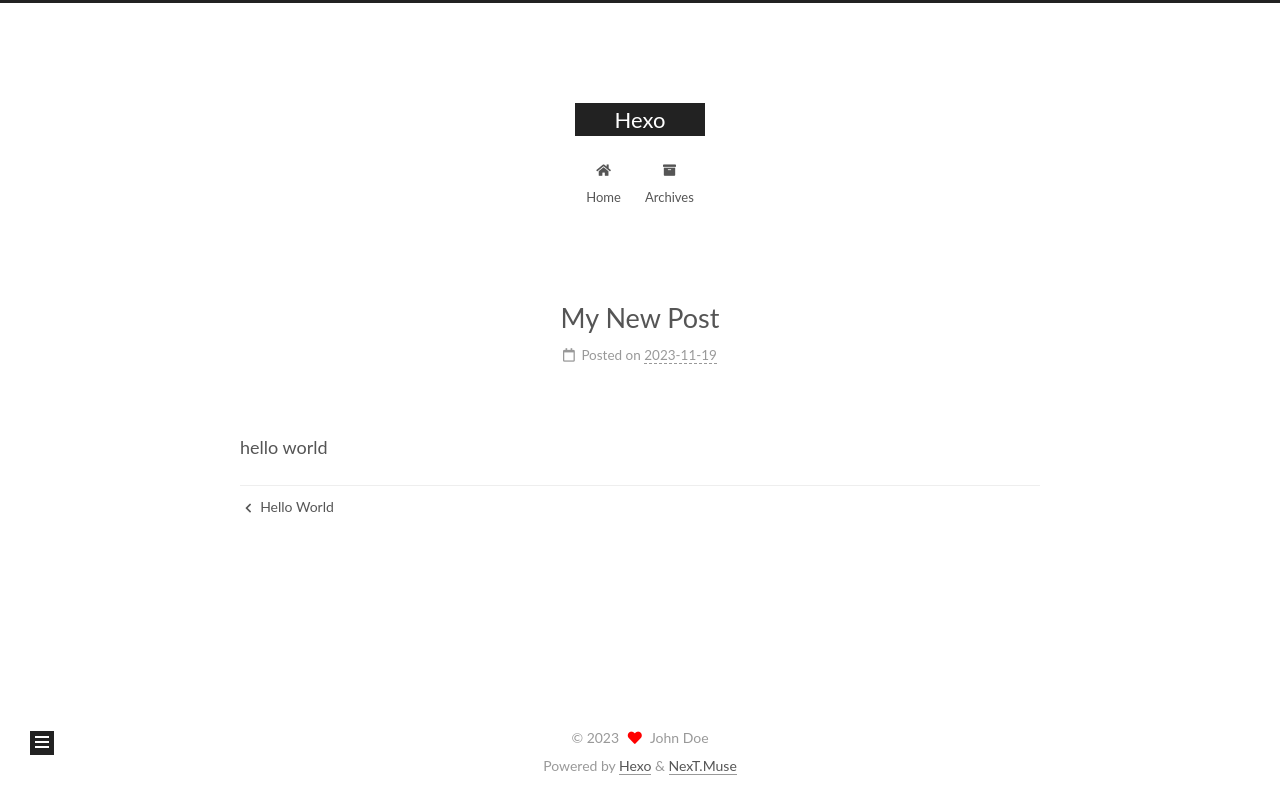
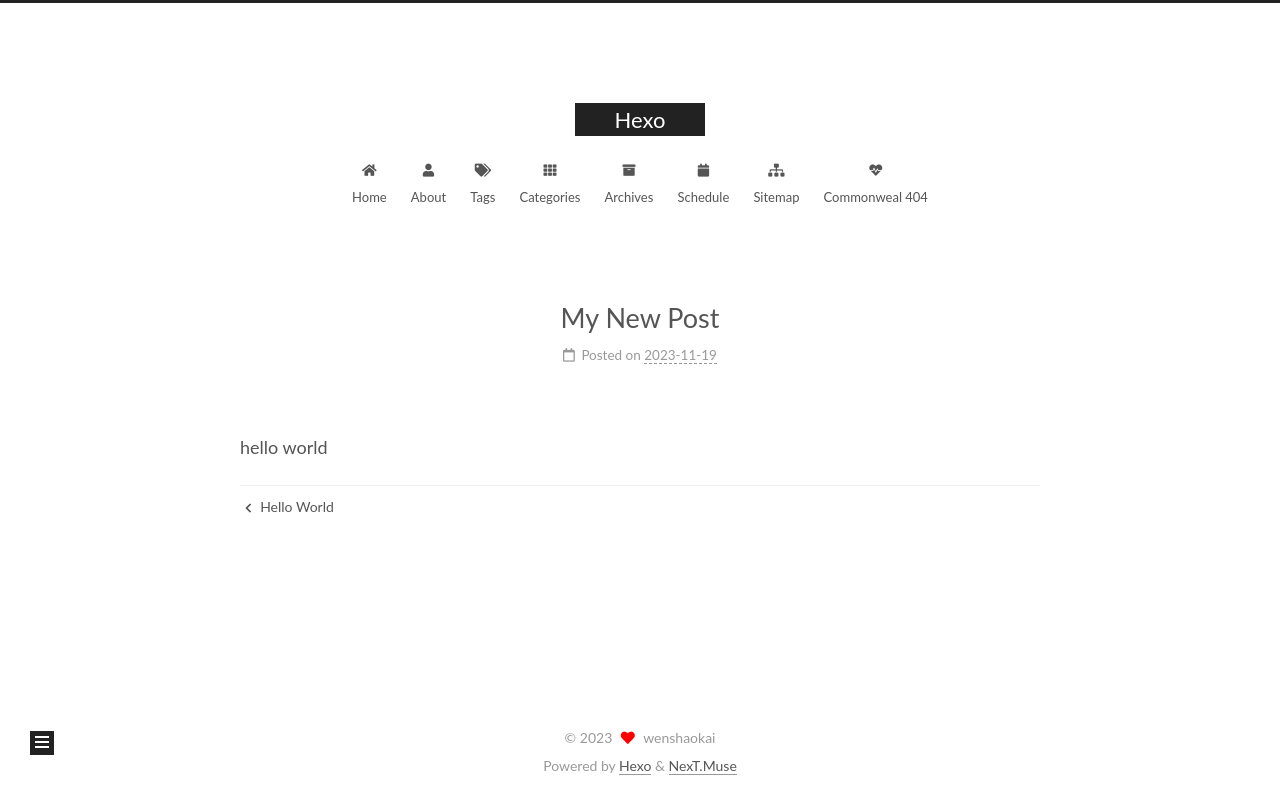
Before and after one commit to 837171721/837171721.github.io, a plain HTML site: page 2023/11/19/My-New-Post/index.html in a window 1280 px wide. Drawn offline with Linux system fonts and the light colour scheme.

Commit message:
Site updated: 2023-11-19 17:49:06

```diff
--- a/2023/11/19/My-New-Post/index.html
+++ b/2023/11/19/My-New-Post/index.html
@@ -1,5 +1,5 @@
 <!DOCTYPE html>
-<html lang="en">
+<html lang="zh-Hans">
 <head>
   <meta charset="UTF-8">
 <meta name="viewport" content="width=device-width, initial-scale=1, maximum-scale=2">
@@ -26,10 +26,10 @@
 <meta property="og:url" content="http://example.com/2023/11/19/My-New-Post/index.html">
 <meta property="og:site_name" content="Hexo">
 <meta property="og:description" content="hello world">
-<meta property="og:locale" content="en_US">
+<meta property="og:locale">
 <meta property="article:published_time" content="2023-11-19T07:58:07.000Z">
 <meta property="article:modified_time" content="2023-11-19T08:00:15.514Z">
-<meta property="article:author" content="John Doe">
+<meta property="article:author" content="wenshaokai">
 <meta name="twitter:card" content="summary">
 
 <link rel="canonical" href="http://example.com/2023/11/19/My-New-Post/">
@@ -41,7 +41,7 @@
     sidebar: "",
     isHome : false,
     isPost : true,
-    lang   : 'en'
+    lang   : 'zh-Hans'
   };
 </script>
 
@@ -117,9 +117,39 @@
     <a href="/" rel="section"><i class="fa fa-home fa-fw"></i>Home</a>
 
   </li>
+        <li class="menu-item menu-item-about">
+
+    <a href="/about/" rel="section"><i class="fa fa-user fa-fw"></i>About</a>
+
+  </li>
+        <li class="menu-item menu-item-tags">
+
+    <a href="/tags/" rel="section"><i class="fa fa-tags fa-fw"></i>Tags</a>
+
+  </li>
+        <li class="menu-item menu-item-categories">
+
+    <a href="/categories/" rel="section"><i class="fa fa-th fa-fw"></i>Categories</a>
+
+  </li>
         <li class="menu-item menu-item-archives">
 
     <a href="/archives/" rel="section"><i class="fa fa-archive fa-fw"></i>Archives</a>
+
+  </li>
+        <li class="menu-item menu-item-schedule">
+
+    <a href="/schedule/" rel="section"><i class="fa fa-calendar fa-fw"></i>Schedule</a>
+
+  </li>
+        <li class="menu-item menu-item-sitemap">
+
+    <a href="/sitemap.xml" rel="section"><i class="fa fa-sitemap fa-fw"></i>Sitemap</a>
+
+  </li>
+        <li class="menu-item menu-item-commonweal">
+
+    <a href="/404/" rel="section"><i class="fa fa-heartbeat fa-fw"></i>Commonweal 404</a>
 
   </li>
   </ul>
@@ -149,13 +179,13 @@
 
 
 
-  <article itemscope itemtype="http://schema.org/Article" class="post-block" lang="en">
+  <article itemscope itemtype="http://schema.org/Article" class="post-block" lang="zh-Hans">
     <link itemprop="mainEntityOfPage" href="http://example.com/2023/11/19/My-New-Post/">
 
     <span hidden itemprop="author" itemscope itemtype="http://schema.org/Person">
       <meta itemprop="image" content="/images/avatar.gif">
-      <meta itemprop="name" content="John Doe">
-      <meta itemprop="description" content="">
+      <meta itemprop="name" content="wenshaokai">
+      <meta itemprop="description" content="Just Do It">
     </span>
 
     <span hidden itemprop="publisher" itemscope itemtype="http://schema.org/Organization">
@@ -271,8 +301,8 @@
 
       <div class="site-overview-wrap sidebar-panel">
         <div class="site-author motion-element" itemprop="author" itemscope itemtype="http://schema.org/Person">
-  <p class="site-author-name" itemprop="name">John Doe</p>
-  <div class="site-description" itemprop="description"></div>
+  <p class="site-author-name" itemprop="name">wenshaokai</p>
+  <div class="site-description" itemprop="description">Just Do It</div>
 </div>
 <div class="site-state-wrap motion-element">
   <nav class="site-state">
@@ -311,7 +341,7 @@
   <span class="with-love">
     <i class="fa fa-heart"></i>
   </span>
-  <span class="author" itemprop="copyrightHolder">John Doe</span>
+  <span class="author" itemprop="copyrightHolder">wenshaokai</span>
 </div>
   <div class="powered-by">Powered by <a href="https://hexo.io/" class="theme-link" rel="noopener" target="_blank">Hexo</a> & <a href="https://muse.theme-next.org/" class="theme-link" rel="noopener" target="_blank">NexT.Muse</a>
   </div>
```
Also changed, not shown: 2023/11/19/hello-world/index.html (+40 -10 lines), archives/2023/11/index.html (+40 -8 lines), archives/2023/index.html (+40 -8 lines), archives/index.html (+40 -8 lines), index.html (+46 -14 lines).
